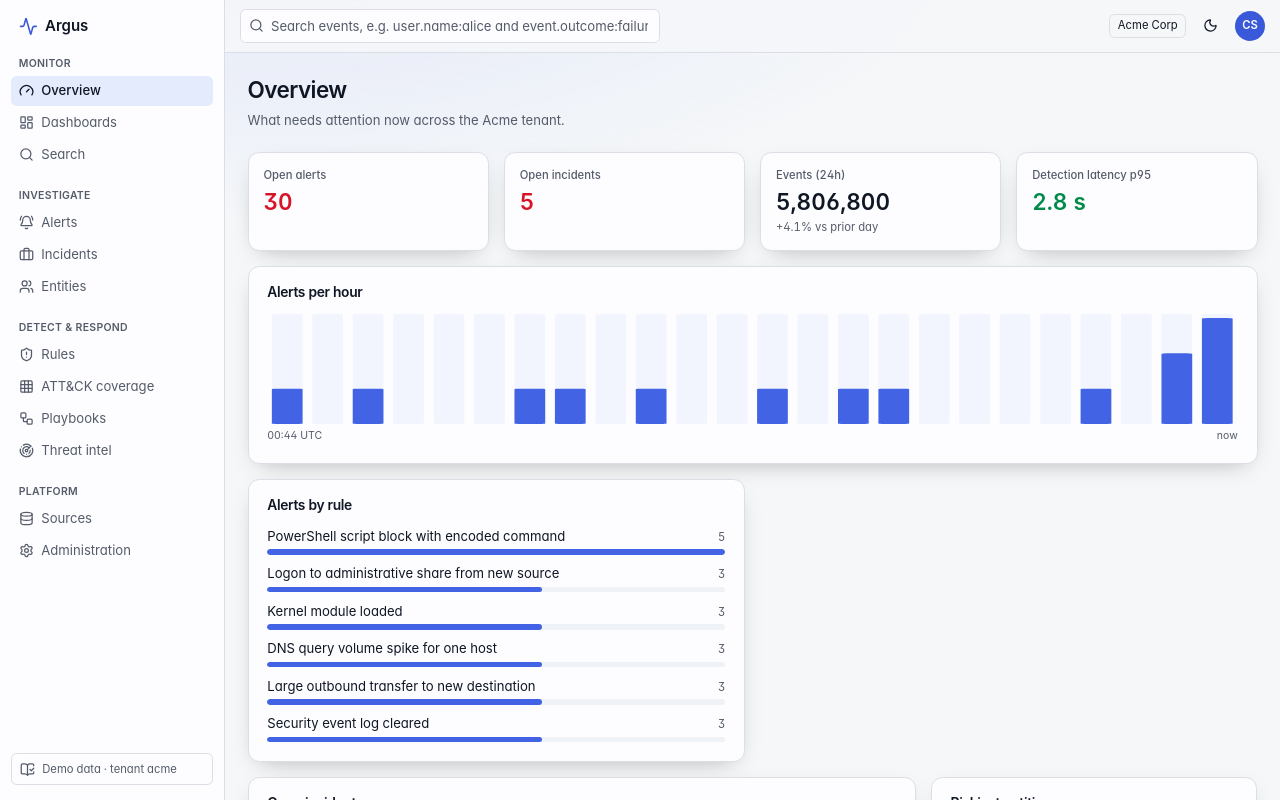
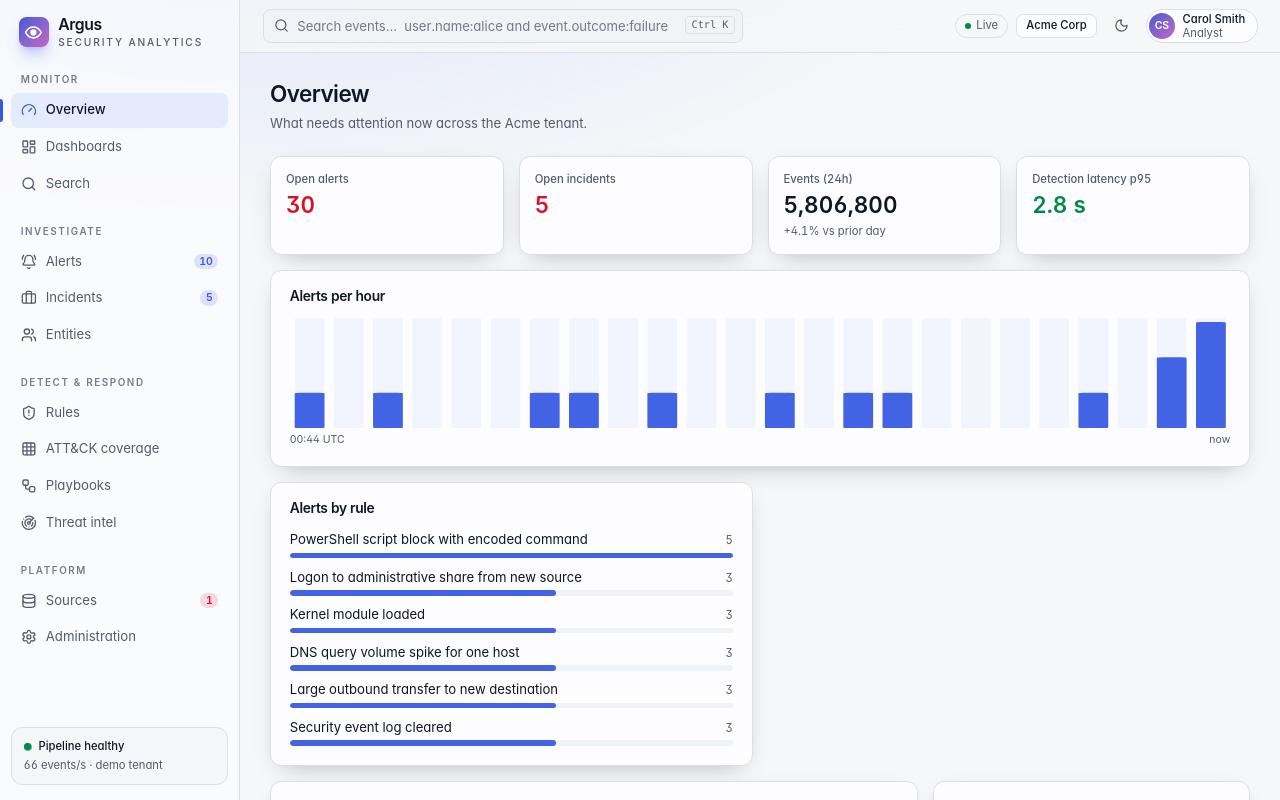
Before and after one commit to lumidren/Argus-SIEM, a Next.js app in the folder web/: page / in a window 1280 px wide. Shown: the top 800 px of the page. Built offline with nearby package versions, Linux system fonts and the light colour scheme.

Commit message:
feat(web): redesigned shell with live counts, pipeline health and keyboard search

```diff
--- a/web/next.config.ts
+++ b/web/next.config.ts
@@ -21,6 +21,7 @@ const csp = [
 
 const config: NextConfig = {
   reactStrictMode: true,
+  devIndicators: false,
   poweredByHeader: false,
   output: "standalone",
   // Pin the workspace root so tracing ignores lockfiles outside the repo.
--- a/web/src/app/layout.tsx
+++ b/web/src/app/layout.tsx
@@ -1,5 +1,7 @@
 import type { Metadata, Viewport } from "next";
 import { Shell } from "@/components/shell";
+import { data } from "@/lib/demo/store";
+import { compact } from "@/lib/utils";
 import "./globals.css";
 
 export const metadata: Metadata = {
@@ -17,14 +19,23 @@ export const viewport: Viewport = {
 // Applies the saved or system theme before first paint to avoid a flash.
 const themeScript = `try{var t=localStorage.getItem("argus-theme");if(t==="dark"||(!t&&matchMedia("(prefers-color-scheme: dark)").matches))document.documentElement.classList.add("dark")}catch(e){}`;
 
+export const dynamic = "force-dynamic";
+
 export default function RootLayout({ children }: { children: React.ReactNode }) {
+  const d = data();
+  const counts = {
+    alerts: d.alerts.filter((a) => a.status === "open").length,
+    incidents: d.incidents.filter((i) => i.status !== "closed" && i.status !== "resolved").length,
+    silent: d.sources.filter((s) => s.status === "silent").length,
+    eps: compact(d.sources.reduce((n, s) => n + s.eps, 0)),
+  };
   return (
     <html lang="en" suppressHydrationWarning>
       <head>
         <script>{themeScript}</script>
       </head>
       <body className="antialiased">
-        <Shell>{children}</Shell>
+        <Shell counts={counts}>{children}</Shell>
       </body>
     </html>
   );
--- a/web/src/components/shell.tsx
+++ b/web/src/components/shell.tsx
@@ -1,9 +1,7 @@
 "use client";
 
 import {
-  Activity,
   BellRing,
-  BookOpenCheck,
   Briefcase,
   Database,
   Gauge,
@@ -22,18 +20,22 @@ import {
 } from "lucide-react";
 import Link from "next/link";
 import { usePathname, useRouter } from "next/navigation";
-import { useEffect, useState, type ReactNode } from "react";
+import { useEffect, useRef, useState, type ReactNode } from "react";
 import { cn } from "@/lib/utils";
 
-const nav: { group: string; items: { href: string; label: string; icon: typeof Search }[] }[] = [
+export type ShellCounts = { alerts: number; incidents: number; eps: string; silent: number };
+
+type Item = { href: string; label: string; icon: typeof Search; count?: keyof ShellCounts };
+
+const nav: { group: string; items: Item[] }[] = [
   { group: "Monitor", items: [
     { href: "/", label: "Overview", icon: Gauge },
     { href: "/dashboards", label: "Dashboards", icon: LayoutDashboard },
     { href: "/search", label: "Search", icon: Search },
   ] },
   { group: "Investigate", items: [
-    { href: "/alerts", label: "Alerts", icon: BellRing },
-    { href: "/incidents", label: "Incidents", icon: Briefcase },
+    { href: "/alerts", label: "Alerts", icon: BellRing, count: "alerts" },
+    { href: "/incidents", label: "Incidents", icon: Briefcase, count: "incidents" },
     { href: "/entities", label: "Entities", icon: Users },
   ] },
   { group: "Detect & respond", items: [
@@ -43,13 +45,24 @@ const nav: { group: string; items: { href: string; label: string; icon: typeof S
     { href: "/intel", label: "Threat intel", icon: Radar },
   ] },
   { group: "Platform", items: [
-    { href: "/sources", label: "Sources", icon: Database },
+    { href: "/sources", label: "Sources", icon: Database, count: "silent" },
     { href: "/admin", label: "Administration", icon: Settings },
   ] },
 ];
 
 function isActive(path: string, href: string) {
   return href === "/" ? path === "/" : path === href || path.startsWith(href + "/");
+}
+
+function Logo() {
+  return (
+    <span className="relative inline-flex size-8 items-center justify-center rounded-lg bg-gradient-to-br from-primary to-chart-3 shadow-lg shadow-primary/30">
+      <svg viewBox="0 0 24 24" className="size-5 text-white" aria-hidden fill="none" stroke="currentColor" strokeWidth="2" strokeLinecap="round" strokeLinejoin="round">
+        <path d="M2 12s3.6-7 10-7 10 7 10 7-3.6 7-10 7S2 12 2 12Z" />
+        <circle cx="12" cy="12" r="3" fill="currentColor" />
+      </svg>
+    </span>
+  );
 }
 
 function ThemeToggle() {
@@ -66,7 +79,7 @@ function ThemeToggle() {
     setDark(next);
   };
   return (
-    <button type="button" onClick={toggle} className="inline-flex size-9 items-center justify-center rounded-md hover:bg-accent" aria-label={dark ? "Switch to light theme" : "Switch to dark theme"}>
+    <button type="button" onClick={toggle} className="inline-flex size-9 items-center justify-center rounded-lg text-muted-foreground hover:bg-accent hover:text-foreground" aria-label={dark ? "Switch to light theme" : "Switch to dark theme"}>
       {dark ? <Sun className="size-4" /> : <Moon className="size-4" />}
     </button>
   );
@@ -75,45 +88,77 @@ function ThemeToggle() {
 function QuickSearch() {
   const router = useRouter();
   const [q, setQ] = useState("");
+  const ref = useRef<HTMLInputElement>(null);
+  useEffect(() => {
+    const onKey = (e: KeyboardEvent) => {
+      if ((e.key === "k" && (e.metaKey || e.ctrlKey)) || (e.key === "/" && !(e.target instanceof HTMLInputElement) && !(e.target instanceof HTMLTextAreaElement))) {
+        e.preventDefault();
+        ref.current?.focus();
+      }
+    };
+    window.addEventListener("keydown", onKey);
+    return () => window.removeEventListener("keydown", onKey);
+  }, []);
   return (
     <form
       role="search"
-      className="relative hidden w-full max-w-md md:block"
+      className="relative hidden w-full max-w-lg md:block"
       onSubmit={(e) => {
         e.preventDefault();
         router.push(`/search?q=${encodeURIComponent(q)}`);
       }}
     >
-      <label htmlFor="quick-search" className="sr-only">
-        Search events
-      </label>
-      <Search className="pointer-events-none absolute left-2.5 top-2.5 size-4 text-muted-foreground" aria-hidden />
-      <input id="quick-search" value={q} onChange={(e) => setQ(e.target.value)} placeholder='Search events, e.g. user.name:alice and event.outcome:failure' className="h-9 w-full rounded-md border bg-card pl-8 pr-3 text-sm placeholder:text-muted-foreground" />
+      <label htmlFor="quick-search" className="sr-only">Search events</label>
+      <Search className="pointer-events-none absolute left-3 top-2.5 size-4 text-muted-foreground" aria-hidden />
+      <input
+        id="quick-search"
+        ref={ref}
+        value={q}
+        onChange={(e) => setQ(e.target.value)}
+        placeholder="Search events…  user.name:alice and event.outcome:failure"
+        className="h-9 w-full rounded-lg border border-border bg-surface-2/60 pl-9 pr-14 text-sm placeholder:text-muted-foreground/80 hover:border-border-strong focus:border-ring focus:bg-surface"
+      />
+      <kbd className="pointer-events-none absolute right-2 top-2 rounded border border-border-strong px-1.5 font-mono text-[0.68rem] text-muted-foreground">Ctrl K</kbd>
     </form>
   );
 }
 
-export function Shell({ children }: { children: ReactNode }) {
+export function Shell({ children, counts }: { children: ReactNode; counts: ShellCounts }) {
   const path = usePathname();
   const [open, setOpen] = useState(false);
   useEffect(() => setOpen(false), [path]);
   const sidebar = (
-    <nav aria-label="Main" className="flex h-full flex-col gap-5 overflow-y-auto px-3 py-4">
-      <Link href="/" className="flex items-center gap-2 px-2 text-base font-semibold">
-        <Activity className="size-5 text-primary" aria-hidden />
-        Argus
+    <nav aria-label="Main" className="flex h-full flex-col gap-6 overflow-y-auto px-3 py-4">
+      <Link href="/" className="flex items-center gap-2.5 px-2">
+        <Logo />
+        <span>
+          <span className="block text-[1.05rem] font-semibold leading-tight tracking-tight">Argus</span>
+          <span className="block text-[0.68rem] font-medium uppercase tracking-[0.18em] text-muted-foreground">Security analytics</span>
+        </span>
       </Link>
       {nav.map((g) => (
         <div key={g.group}>
-          <p className="px-2 pb-1 text-[0.7rem] font-semibold uppercase tracking-wide text-muted-foreground">{g.group}</p>
+          <p className="px-2.5 pb-1.5 text-[0.66rem] font-semibold uppercase tracking-[0.16em] text-muted-foreground/80">{g.group}</p>
           <ul className="space-y-0.5">
             {g.items.map((it) => {
               const active = isActive(path, it.href);
+              const n = it.count ? counts[it.count] : 0;
               return (
                 <li key={it.href}>
-                  <Link href={it.href} aria-current={active ? "page" : undefined} className={cn("flex items-center gap-2 rounded-md px-2 py-1.5 text-sm", active ? "bg-accent font-medium text-foreground" : "text-muted-foreground hover:bg-accent hover:text-foreground")}>
-                    <it.icon className="size-4" aria-hidden />
-                    {it.label}
+                  <Link
+                    href={it.href}
+                    aria-current={active ? "page" : undefined}
+                    className={cn(
+                      "group relative flex items-center gap-2.5 rounded-lg px-2.5 py-2 text-[0.88rem] transition-colors",
+                      active ? "bg-accent font-medium text-foreground" : "text-muted-foreground hover:bg-accent/60 hover:text-foreground",
+                    )}
+                  >
+                    {active ? <span aria-hidden className="absolute -left-3 top-1.5 bottom-1.5 w-[3px] rounded-r bg-primary" /> : null}
+                    <it.icon className={cn("size-[1.05rem]", active && "text-primary")} aria-hidden />
+                    <span className="flex-1">{it.label}</span>
+                    {typeof n === "number" && n > 0 ? (
+                      <span className={cn("rounded-full px-1.5 text-[0.7rem] font-semibold tabular-nums", it.count === "silent" ? "bg-bad/15 text-bad" : "bg-primary/15 text-primary")}>{n}</span>
+                    ) : null}
                   </Link>
                 </li>
               );
@@ -121,23 +166,29 @@ export function Shell({ children }: { children: ReactNode }) {
           </ul>
         </div>
       ))}
-      <div className="mt-auto flex items-center gap-2 rounded-md border px-2 py-2 text-xs text-muted-foreground">
-        <BookOpenCheck className="size-4" aria-hidden />
-        Demo data · tenant acme
+      <div className="mt-auto rounded-xl border bg-surface-2/50 p-3 text-xs">
+        <p className="flex items-center gap-2 font-medium">
+          <span className="relative flex size-2">
+            <span className="absolute inline-flex size-full animate-ping rounded-full bg-good opacity-60" />
+            <span className="relative inline-flex size-2 rounded-full bg-good" />
+          </span>
+          Pipeline healthy
+        </p>
+        <p className="mt-1 text-muted-foreground">{counts.eps} events/s · demo tenant</p>
       </div>
     </nav>
   );
   return (
     <div className="flex min-h-dvh">
-      <a href="#main" className="sr-only focus:not-sr-only focus:fixed focus:left-2 focus:top-2 focus:z-50 focus:rounded-md focus:bg-card focus:px-3 focus:py-2 focus:shadow">
+      <a href="#main" className="sr-only focus:not-sr-only focus:fixed focus:left-2 focus:top-2 focus:z-50 focus:rounded-md focus:bg-surface focus:px-3 focus:py-2 focus:shadow">
         Skip to content
       </a>
-      <aside className="sticky top-0 hidden h-dvh w-60 shrink-0 border-r bg-card lg:block">{sidebar}</aside>
+      <aside className="sticky top-0 hidden h-dvh w-64 shrink-0 border-r bg-surface/70 backdrop-blur lg:block">{sidebar}</aside>
       {open ? (
         <div className="fixed inset-0 z-40 lg:hidden" role="dialog" aria-modal="true" aria-label="Navigation">
-          <button type="button" className="absolute inset-0 bg-black/40" aria-label="Close navigation" onClick={() => setOpen(false)} />
-          <aside className="absolute inset-y-0 left-0 w-64 border-r bg-card">
-            <button type="button" onClick={() => setOpen(false)} className="absolute right-2 top-3 inline-flex size-9 items-center justify-center rounded-md hover:bg-accent" aria-label="Close navigation">
+          <button type="button" className="absolute inset-0 bg-black/50" aria-label="Close navigation" onClick={() => setOpen(false)} />
+          <aside className="absolute inset-y-0 left-0 w-72 border-r bg-surface">
+            <button type="button" onClick={() => setOpen(false)} className="absolute right-2 top-3 inline-flex size-9 items-center justify-center rounded-lg hover:bg-accent" aria-label="Close navigation">
               <X className="size-4" />
             </button>
             {sidebar}
@@ -145,20 +196,27 @@ export function Shell({ children }: { children: ReactNode }) {
         </div>
       ) : null}
       <div className="flex min-w-0 flex-1 flex-col">
-        <header className="sticky top-0 z-30 flex h-14 items-center gap-3 border-b bg-background/90 px-4 backdrop-blur">
-          <button type="button" className="inline-flex size-9 items-center justify-center rounded-md hover:bg-accent lg:hidden" aria-label="Open navigation" onClick={() => setOpen(true)}>
+        <header className="sticky top-0 z-30 flex h-14 items-center gap-3 border-b bg-background/75 px-4 backdrop-blur-md md:px-6">
+          <button type="button" className="inline-flex size-9 items-center justify-center rounded-lg hover:bg-accent lg:hidden" aria-label="Open navigation" onClick={() => setOpen(true)}>
             <Menu className="size-4" />
           </button>
           <QuickSearch />
           <div className="ml-auto flex items-center gap-2">
-            <span className="hidden rounded-md border px-2 py-1 text-xs sm:inline">Acme Corp</span>
+            <span className="hidden items-center gap-1.5 rounded-full border px-2.5 py-1 text-xs text-muted-foreground sm:inline-flex">
+              <span className="size-1.5 rounded-full bg-good animate-live" aria-hidden /> Live
+            </span>
+            <span className="hidden whitespace-nowrap rounded-lg border bg-surface px-2.5 py-1 text-xs font-medium sm:inline">Acme Corp</span>
             <ThemeToggle />
-            <span className="inline-flex size-8 items-center justify-center rounded-full bg-primary text-xs font-semibold text-primary-foreground" title="carol · analyst">
-              CS
+            <span className="flex items-center gap-2 rounded-full border bg-surface p-0.5 xl:pr-3">
+              <span className="inline-flex size-7 items-center justify-center rounded-full bg-gradient-to-br from-primary to-chart-3 text-[0.7rem] font-semibold text-white">CS</span>
+              <span className="hidden whitespace-nowrap text-xs leading-tight xl:block">
+                <span className="block font-medium">Carol Smith</span>
+                <span className="block text-muted-foreground">Analyst</span>
+              </span>
             </span>
           </div>
         </header>
-        <main id="main" className="mx-auto w-full max-w-[1500px] flex-1 px-4 py-6 md:px-6">
+        <main id="main" className="mx-auto w-full max-w-[1560px] flex-1 px-4 py-7 md:px-8">
           {children}
         </main>
       </div>
```
